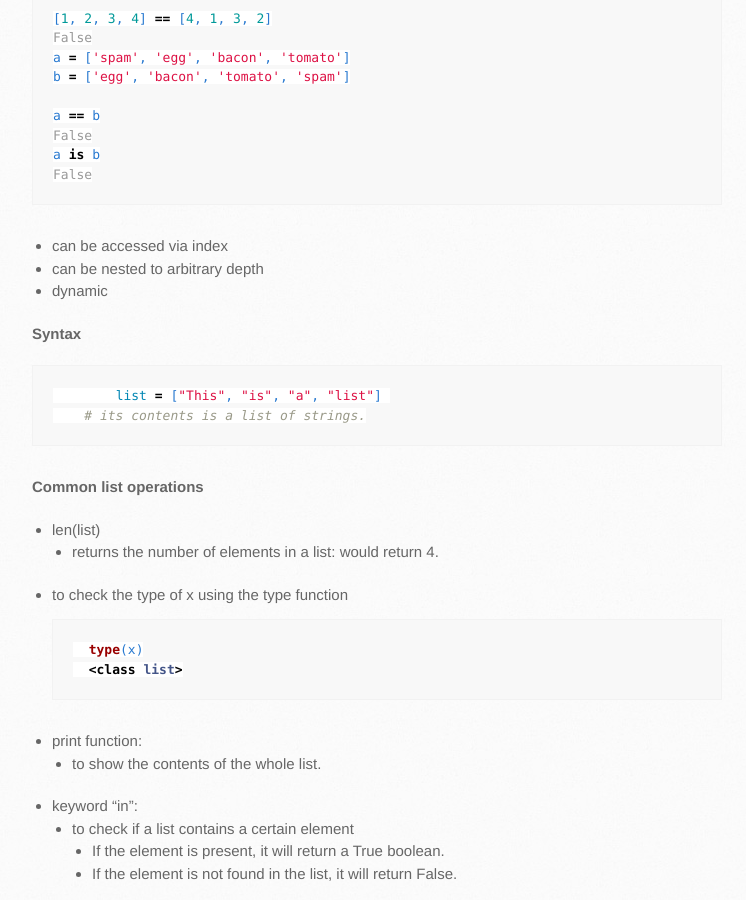
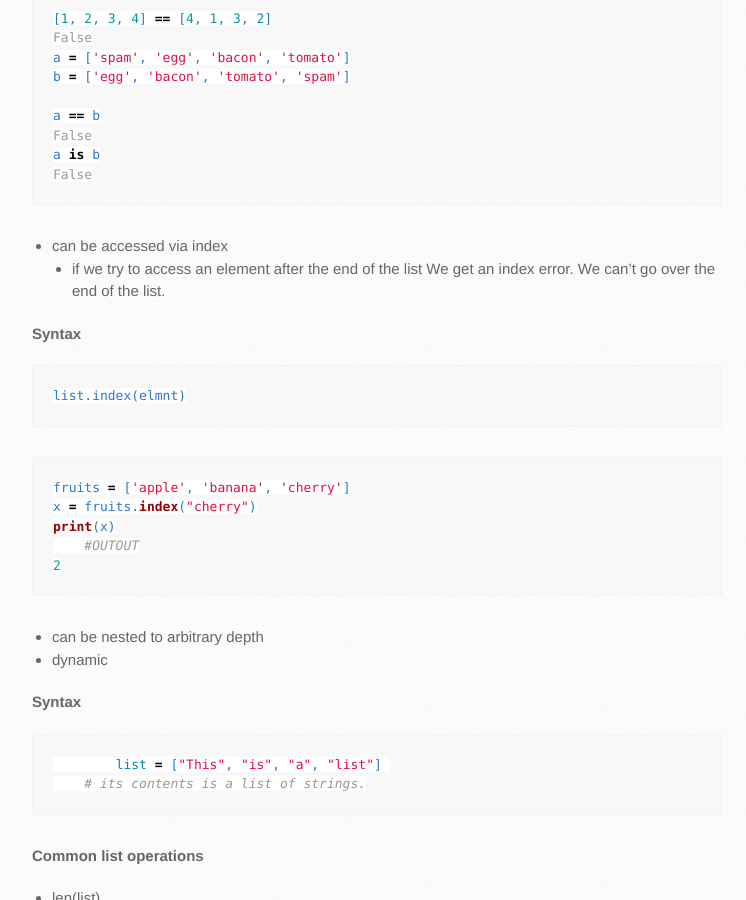
Before and after one commit to trumpfheller/trumpfheller.github.io, a Jekyll site: the page built from python/lists.md, in a window 1280 px wide and 900 px high, scrolled down 1827 px. Shown: the whole window, without its empty margins (128-874 px from the left). Built offline with Jekyll 4.4.1, drawn with Linux system fonts in a browser that asks for light colours.

Commit message:
Update lists.md

````diff
--- a/python/lists.md
+++ b/python/lists.md
@@ -74,6 +74,21 @@ False
 ```
 
 - can be accessed via index
+	- if we try to access an element after the end of the list We get an index error. We can't go over the end of the list.
+
+**Syntax**
+```
+list.index(elmnt)
+```
+
+```python
+fruits = ['apple', 'banana', 'cherry']
+x = fruits.index("cherry")
+print(x)
+    #OUTOUT
+2
+```
+
 - can be nested to arbitrary depth
 - dynamic
 
````
